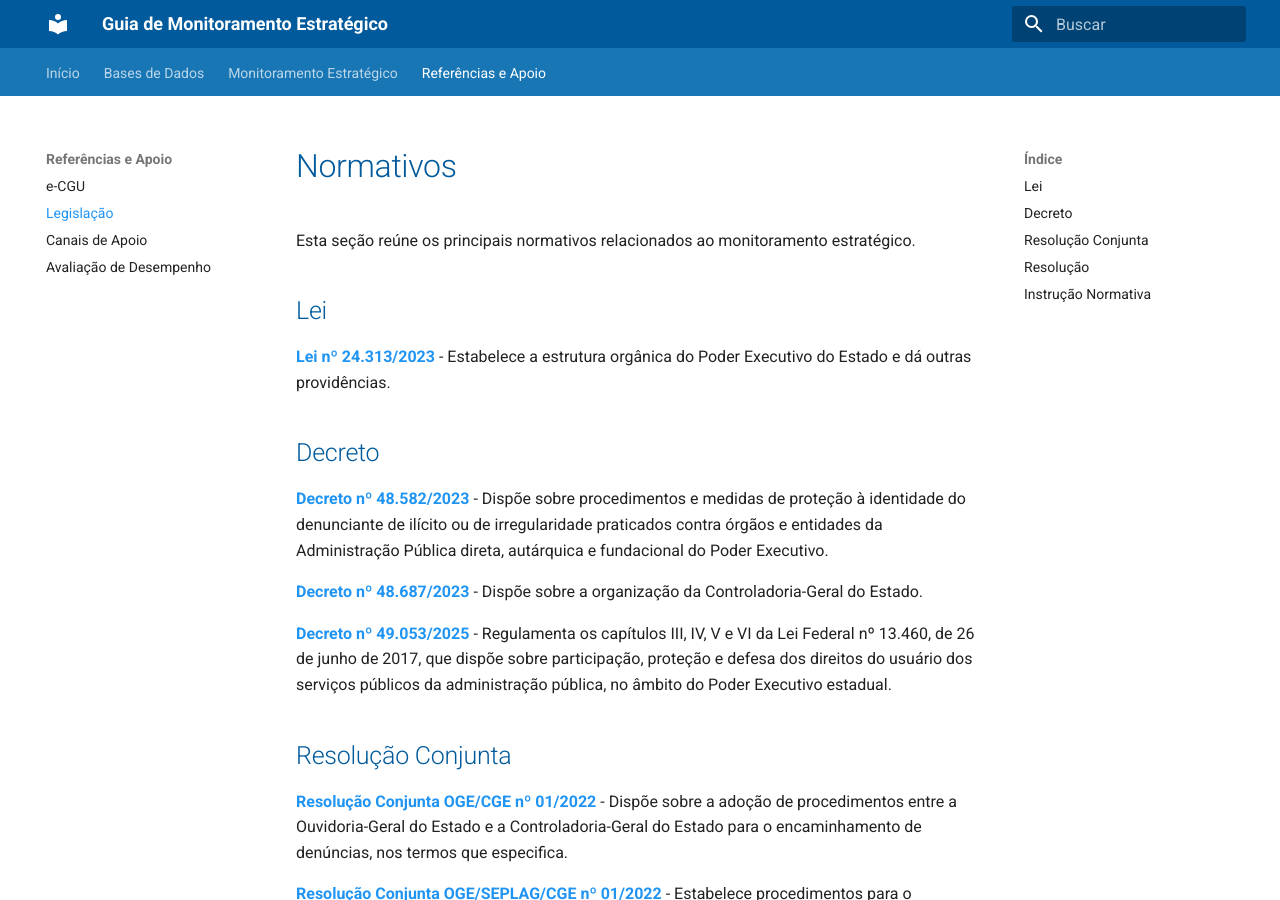
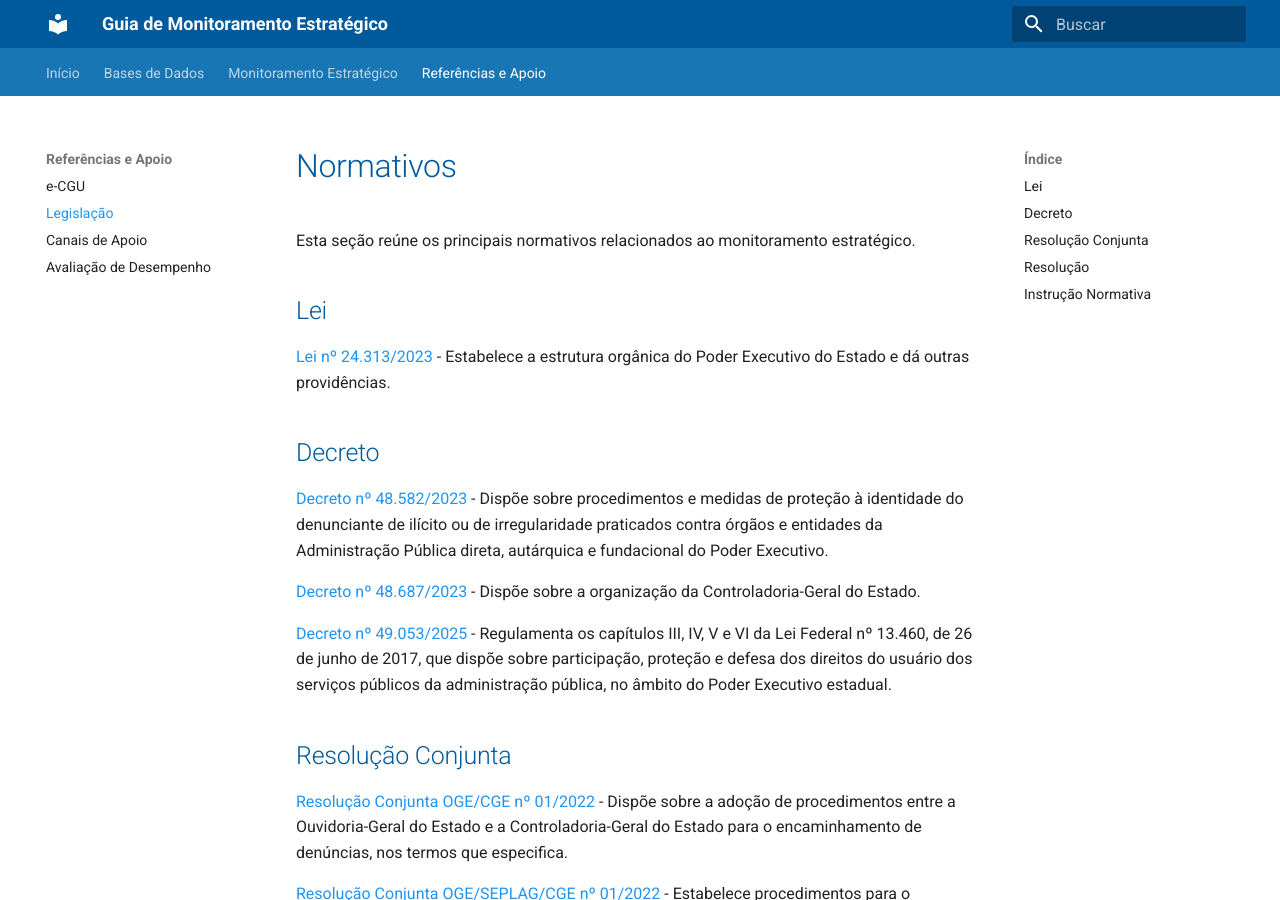
Before and after one commit to CGEMG-AHCS/guia-monitoramento-estrategico, an MkDocs documentation site: the page built from docs/referencias/normativos.md, in a window 1280 px wide and 900 px high. Built offline with MkDocs 1.6.1 and Material for MkDocs 9.7.7, drawn with Linux system fonts in a browser that asks for light colours.

Commit message:
Remove bold formatting from normative references

```diff
--- a/docs/referencias/normativos.md
+++ b/docs/referencias/normativos.md
@@ -4,31 +4,31 @@
 
 ## Lei
 
-**[Lei nº 24.313/2023](https://www.almg.gov.br/legislacao-mineira/texto/LEI/24313/2023/?cons=1)** - Estabelece a estrutura orgânica do Poder Executivo do Estado e dá outras providências.
+[Lei nº 24.313/2023](https://www.almg.gov.br/legislacao-mineira/texto/LEI/24313/2023/?cons=1) - Estabelece a estrutura orgânica do Poder Executivo do Estado e dá outras providências.
 
 ## Decreto
 
-**[Decreto nº 48.582/2023](https://www.almg.gov.br/legislacao-mineira/DEC/48582/2023/)** - Dispõe sobre procedimentos e medidas de proteção à identidade do denunciante de ilícito ou de irregularidade praticados contra órgãos e entidades da Administração Pública direta, autárquica e fundacional do Poder Executivo.
+[Decreto nº 48.582/2023](https://www.almg.gov.br/legislacao-mineira/DEC/48582/2023/) - Dispõe sobre procedimentos e medidas de proteção à identidade do denunciante de ilícito ou de irregularidade praticados contra órgãos e entidades da Administração Pública direta, autárquica e fundacional do Poder Executivo.
 
-**[Decreto nº 48.687/2023](https://www.almg.gov.br/legislacao-mineira/texto/DEC/48687/2023/?cons=1)** - Dispõe sobre a organização da Controladoria-Geral do Estado.
+[Decreto nº 48.687/2023](https://www.almg.gov.br/legislacao-mineira/texto/DEC/48687/2023/?cons=1) - Dispõe sobre a organização da Controladoria-Geral do Estado.
 
-**[Decreto nº 49.053/2025](https://www.almg.gov.br/legislacao-mineira/DEC/49053/2025/)** - Regulamenta os capítulos III, IV, V e VI da Lei Federal nº 13.460, de 26 de junho de 2017, que dispõe sobre participação, proteção e defesa dos direitos do usuário dos serviços públicos da administração pública, no âmbito do Poder Executivo estadual.
+[Decreto nº 49.053/2025](https://www.almg.gov.br/legislacao-mineira/DEC/49053/2025/) - Regulamenta os capítulos III, IV, V e VI da Lei Federal nº 13.460, de 26 de junho de 2017, que dispõe sobre participação, proteção e defesa dos direitos do usuário dos serviços públicos da administração pública, no âmbito do Poder Executivo estadual.
 
 ## Resolução Conjunta
 
-**[Resolução Conjunta OGE/CGE nº 01/2022](https://www.pesquisalegislativa.mg.gov.br/LegislacaoCompleta.aspx?cod=198898&marc=)** - Dispõe sobre a adoção de procedimentos entre a Ouvidoria-Geral do Estado e a Controladoria-Geral do Estado para o encaminhamento de denúncias, nos termos que especifica.
+[Resolução Conjunta OGE/CGE nº 01/2022](https://www.pesquisalegislativa.mg.gov.br/LegislacaoCompleta.aspx?cod=198898&marc=) - Dispõe sobre a adoção de procedimentos entre a Ouvidoria-Geral do Estado e a Controladoria-Geral do Estado para o encaminhamento de denúncias, nos termos que especifica.
 
-**[Resolução Conjunta OGE/SEPLAG/CGE nº 01/2022](https://www.pesquisalegislativa.mg.gov.br/LegislacaoCompleta.aspx?cod=199642&marc=)** - Estabelece procedimentos para o acolhimento, o registro, o tratamento e a apuração de denúncia sobre a prática de assédio moral no âmbito da Ouvidoria-Geral do Estado, da Secretaria de Estado de Planejamento e Gestão e da Controladoria-Geral do Estado.
+[Resolução Conjunta OGE/SEPLAG/CGE nº 01/2022](https://www.pesquisalegislativa.mg.gov.br/LegislacaoCompleta.aspx?cod=199642&marc=) - Estabelece procedimentos para o acolhimento, o registro, o tratamento e a apuração de denúncia sobre a prática de assédio moral no âmbito da Ouvidoria-Geral do Estado, da Secretaria de Estado de Planejamento e Gestão e da Controladoria-Geral do Estado.
 
 ## Resolução
 
-**[Resolução CGE nº 15/2021](https://www.pesquisalegislativa.mg.gov.br/LegislacaoCompleta.aspx?cod=195373&marc=)** - Estabelece o sistema de auditoria e-Aud como ferramenta de processo de trabalho da atividade de Auditoria Interna Governamental no âmbito da Auditoria-Geral e das Controladorias Setoriais e Seccionais.
+[Resolução CGE nº 15/2021](https://www.pesquisalegislativa.mg.gov.br/LegislacaoCompleta.aspx?cod=195373&marc=) - Estabelece o sistema de auditoria e-Aud como ferramenta de processo de trabalho da atividade de Auditoria Interna Governamental no âmbito da Auditoria-Geral e das Controladorias Setoriais e Seccionais.
 
 ## Instrução Normativa
 
-**[Instrução Normativa CGE/GAB nº 01/2023](https://www.pesquisalegislativa.mg.gov.br/LegislacaoCompleta.aspx?cod=207385&marc=)** - Dispõe sobre as diretrizes de elaboração do Plano de Atividades de Controle Interno - Paci e do Relatório de Atividades de Controle Interno - Raci das Controladorias Setoriais e Seccionais.
+[Instrução Normativa CGE/GAB nº 01/2023](https://www.pesquisalegislativa.mg.gov.br/LegislacaoCompleta.aspx?cod=207385&marc=) - Dispõe sobre as diretrizes de elaboração do Plano de Atividades de Controle Interno - Paci e do Relatório de Atividades de Controle Interno - Raci das Controladorias Setoriais e Seccionais.
 
-**[Instrução Normativa CGE nº 01/2024](https://www.pesquisalegislativa.mg.gov.br/LegislacaoCompleta.aspx?cod=210582&marc=)** - Dispõe sobre as diretrizes de tratamento de denúncias no âmbito da Controladoria-Geral do Estado.
+[Instrução Normativa CGE nº 01/2024](https://www.pesquisalegislativa.mg.gov.br/LegislacaoCompleta.aspx?cod=210582&marc=) - Dispõe sobre as diretrizes de tratamento de denúncias no âmbito da Controladoria-Geral do Estado.
 
 
 > Conteúdo em construção.
```
